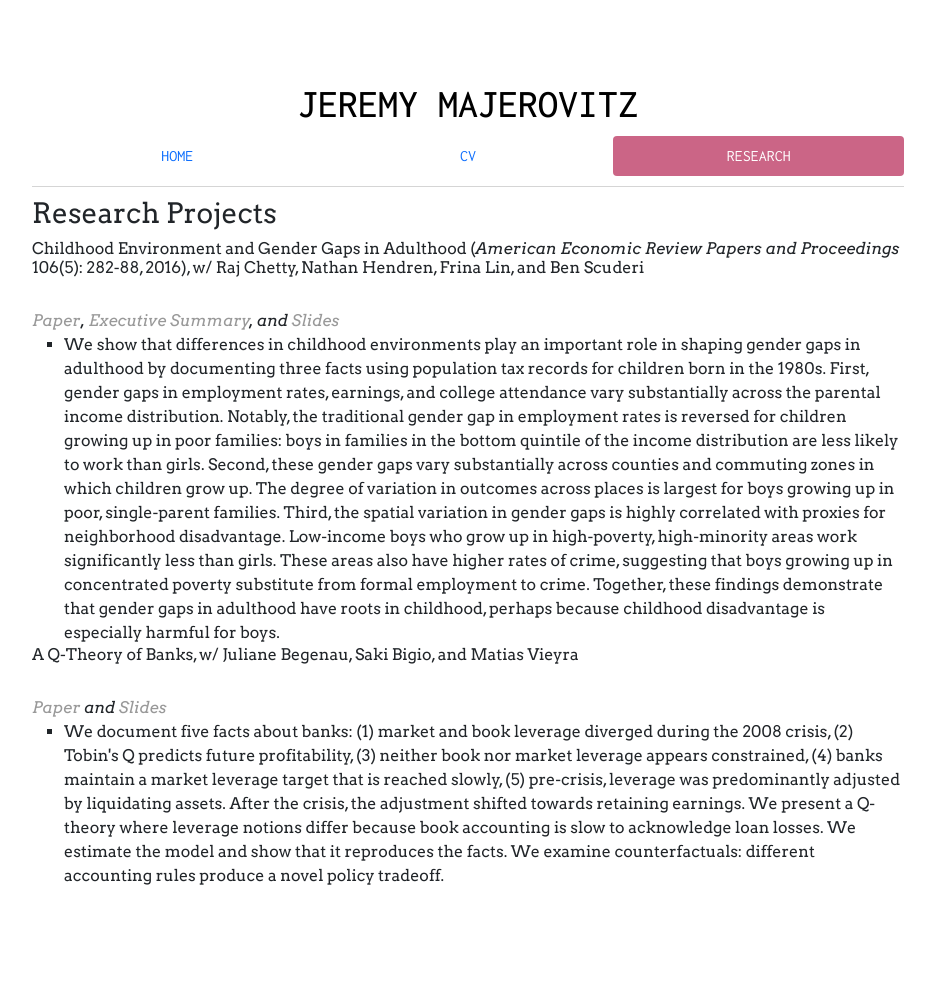
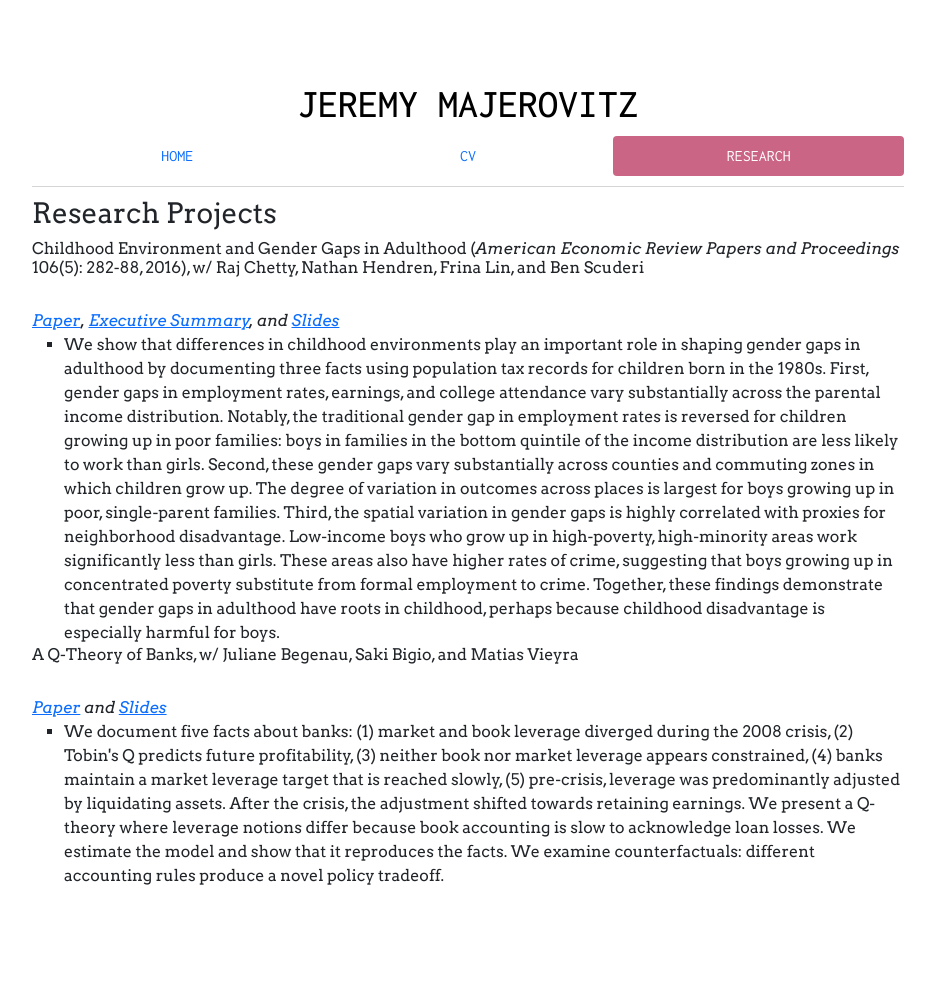
Before and after one commit to jmajic/jmajic.github.io, a Jekyll site: the page built from research/index.html, in a window 1280 px wide. Shown: the whole page, without its empty margins (172-1107 px from the left). Built offline with Jekyll 4.4.1, drawn with Linux system fonts in a browser that asks for light colours.

Commit message:
Go nuclear to try to paint it black

```diff
--- a/css/main.css
+++ b/css/main.css
@@ -19,7 +19,7 @@
     background-color: #cb6586 !important;
 }
 
-a { text-decoration: none; color: #999999; }
+/* a { text-decoration: none; color: #999999; } */
 /* a:hover { text-decoration: underline; } */
 h1 a{text-decoration: none; color: black; }
 
```
